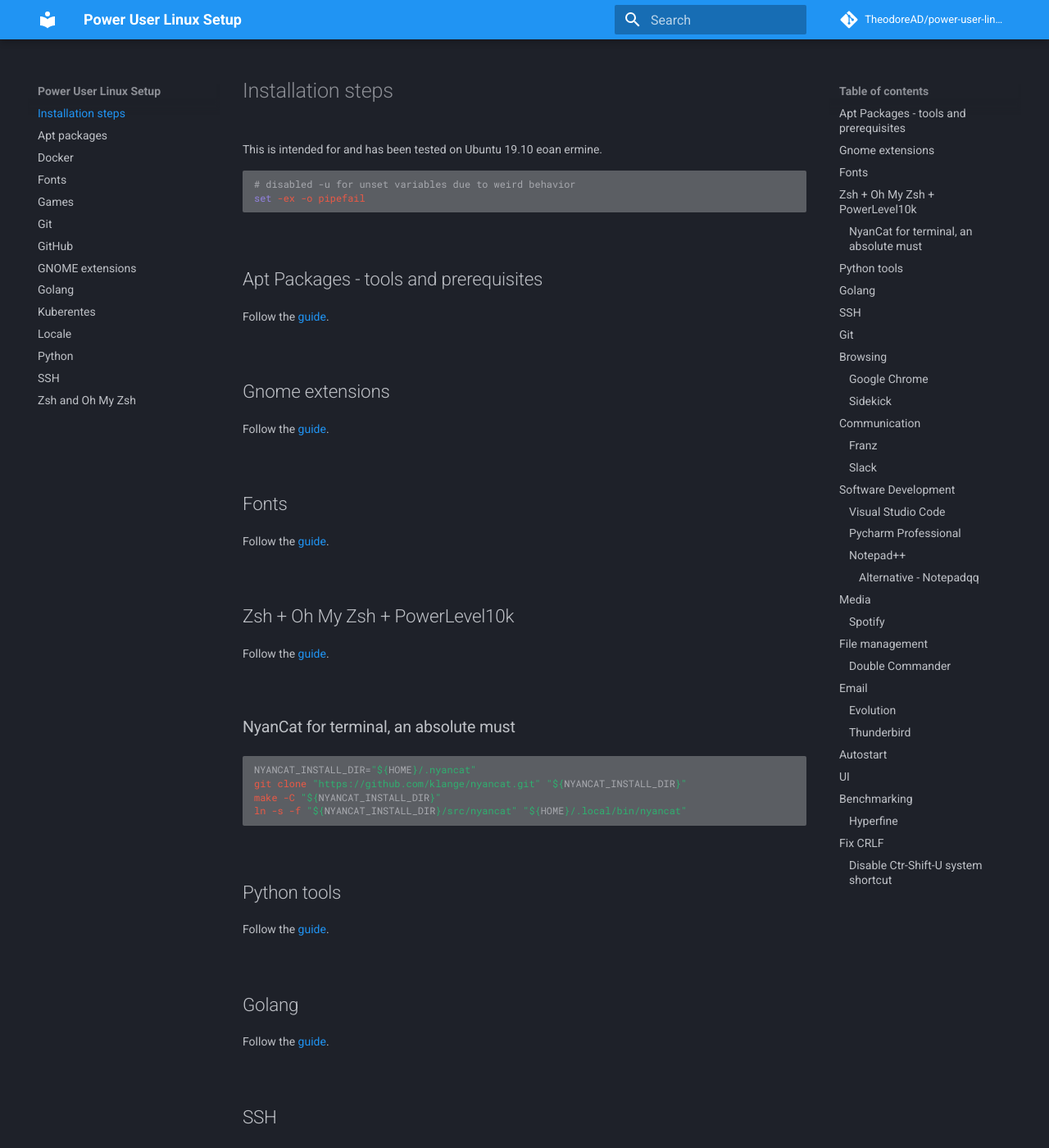
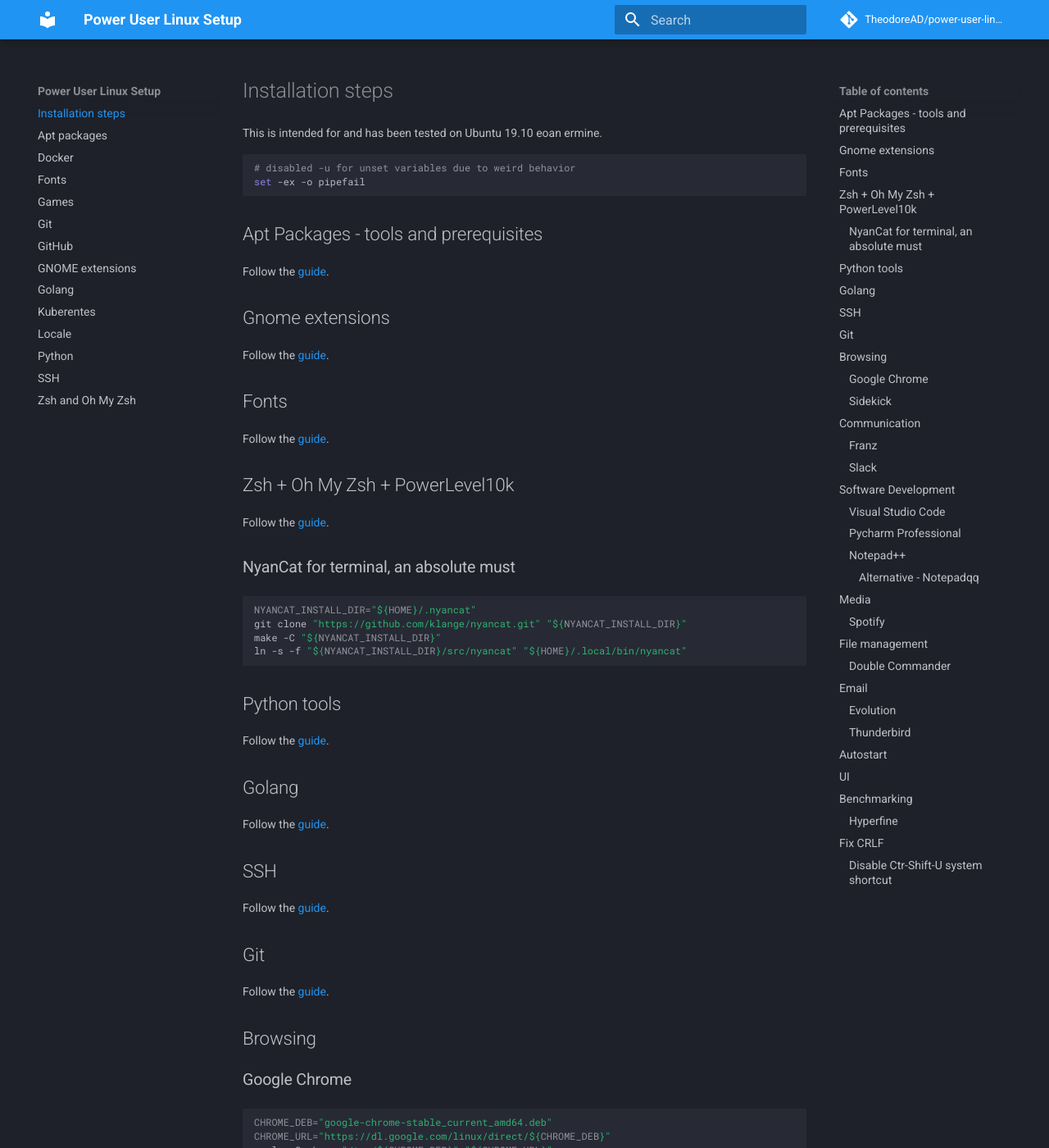
Before and after one commit to TheodoreAD/power-user-linux-setup, an MkDocs documentation site: the page built from docs/index.md, in a window 1280 px wide and 1400 px high. Shown: the whole window at 82% size. Built offline with MkDocs 1.6.1 and Material for MkDocs 9.7.7, drawn with Linux system fonts in a browser that asks for light colours; comment, search, counter and statistics services are not loaded.

Commit message:
Initial version

```diff
--- a/docs/extra/extra.css
+++ b/docs/extra/extra.css
@@ -3,7 +3,7 @@
 /* https://github.com/squidfunk/mkdocs-material/blob/master/src/assets/stylesheets/base/_typeset.scss */
 
 .md-typeset {
-  font-size: 1.4em;
+  font-size: 1.40em;
   line-height: 1.40em;
 }
 
@@ -121,9 +121,10 @@
   margin-bottom: 0.50em;
 }
 
-/* task list - center icon vertically */
+/* task list - fix checkbox icon vertical alignment */
 .md-typeset .task-list-item [type="checkbox"] {
-  top: 0.25rem;
+  top: 0;
+  /*top: 0.25rem;*/
 }
 
 /* Headings have non-relative font sizes */
@@ -137,7 +138,7 @@
 }
 
 .md-typeset h1 + * {
-  margin-top: 2.50rem;
+  margin-top: 1.50rem;
 }
 
 .md-typeset h1 + h2,
@@ -148,11 +149,11 @@
 }
 
 .md-typeset h2 {
-  margin-top: 3.50rem;
+  margin-top: 1.75rem;
 }
 
 .md-typeset h1 + h2 {
-  margin-top: 2.00rem;
+  margin-top: 1.50rem;
 }
 
 /* The h2 + h3 needs to be here to override existing style */
@@ -164,11 +165,11 @@
 }
 
 .md-typeset h3 {
-  margin-top: 3.50rem;
+  margin-top: 1.75rem;
 }
 
 .md-typeset h2 + h3 {
-  margin-top: 2.00rem;
+  margin-top: 1.50rem;
 }
 
 .md-typeset h3 + h4,
@@ -179,7 +180,7 @@
 }
 
 .md-typeset h4 {
-  margin-top: 2.50rem;
+  margin-top: 1.75rem;
 }
 
 .md-typeset h3 + h4 {
@@ -194,11 +195,11 @@
 }
 
 .md-typeset h5 {
-  margin-top: 2.50rem;
+  margin-top: 1.50rem;
 }
 
 .md-typeset h4 + h5 {
-  margin-top: 1.50rem;
+  margin-top: 1.25rem;
 }
 
 .md-typeset h5 + h6,
@@ -209,16 +210,16 @@
 }
 
 .md-typeset h6 {
-  margin-top: 2.50rem;
+  margin-top: 1.50rem;
 }
 
 .md-typeset h5 + h6 {
-  margin-top: 1.50rem;
+  margin-top: 1.25rem;
 }
 
 .md-typeset code {
-  color: rgba(235,90,70, 1.00);
-  background: rgba(236, 236, 236, 0.30);
+  /*color: rgba(235,90,70, 1.00);*/
+  /*background: rgba(236, 236, 236, 0.30);*/
   box-shadow: 0 0 0 1px rgba(0, 0, 0, 0.10);
   padding-top: 0.05em;
   padding-bottom: 0.05em;
```
